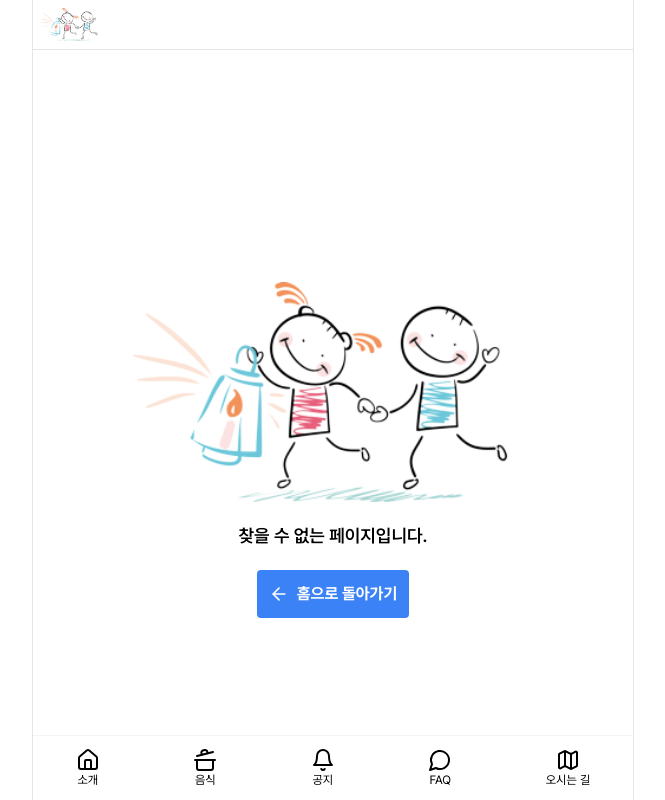
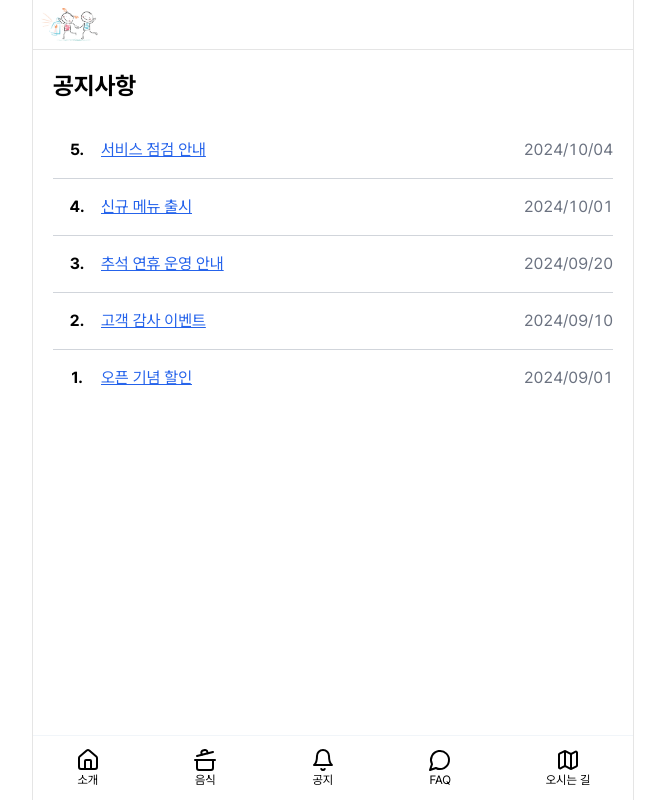
Before and after one commit to Youth-Restaurant/website, a Next.js app: page /notices in a window 1280 px wide. Before the commit this address had no page. Shown: the top 800 px of the page, without its empty margins (307-972 px from the left). Built offline with nearby package versions, Linux system fonts and the light colour scheme; no server answers.

Commit message:
feat: 공지사항 페이지 SSR 구현

```diff
--- /dev/null
+++ b/app/api/notices/route.ts
@@ -0,0 +1,37 @@
+import { NextResponse } from "next/server";
+
+export async function GET() {
+  const notices = [
+    {
+      id: 5,
+      title: "서비스 점검 안내",
+      date: "2024/10/04",
+      content: "서비스 점검이 예정되어 있습니다.",
+    },
+    {
+      id: 4,
+      title: "신규 메뉴 출시",
+      date: "2024/10/01",
+      content: "신규 메뉴가 추가되었습니다.",
+    },
+    {
+      id: 3,
+      title: "추석 연휴 운영 안내",
+      date: "2024/09/20",
+      content: "추석 연휴 기간 동안의 운영 시간을 안내드립니다.",
+    },
+    {
+      id: 2,
+      title: "고객 감사 이벤트",
+      date: "2024/09/10",
+      content: "고객 감사 이벤트가 시작됩니다.",
+    },
+    {
+      id: 1,
+      title: "오픈 기념 할인",
+      date: "2024/09/01",
+      content: "오픈을 기념하여 특별 할인을 진행합니다.",
+    },
+  ];
+  return NextResponse.json(notices);
+}
--- /dev/null
+++ b/app/notices/[id]/page.tsx
@@ -0,0 +1,43 @@
+import { notFound } from "next/navigation";
+import BackButton from "@/components/BackButton";
+
+interface Notice {
+  id: number;
+  title: string;
+  date: string;
+  content: string;
+}
+
+export default async function NoticeDetailPage({
+  params,
+}: {
+  params: { id: string };
+}) {
+  const res = await fetch(`${process.env.NEXT_PUBLIC_API_URL}/api/notices`);
+  if (!res.ok) {
+    console.error("Failed to fetch notices:", res.status, res.statusText);
+    return notFound();
+  }
+
+  const notices: Notice[] = await res.json();
+  const noticeId = parseInt(params.id, 10);
+  if (isNaN(noticeId)) {
+    console.error("Invalid notice ID:", params.id);
+    return notFound();
+  }
+
+  const notice = notices.find((n) => n.id === noticeId);
+
+  if (!notice) {
+    return notFound();
+  }
+
+  return (
+    <main className="min-h-screen p-5">
+      <h1 className="text-2xl font-bold mb-5">{notice.title}</h1>
+      <p className="text-gray-700 mb-2">{notice.date}</p>
+      <div className="mt-4 mb-10">{notice.content}</div>
+      <BackButton href="/notices" label="공지사항 목록으로 돌아가기" />
+    </main>
+  );
+}
--- /dev/null
+++ b/app/notices/page.tsx
@@ -0,0 +1,48 @@
+import Link from "next/link";
+
+interface Notice {
+  id: number;
+  title: string;
+  date: string;
+  content: string;
+}
+
+export default async function NoticesPage() {
+  let notices: Notice[] = [];
+
+  try {
+    const res = await fetch(`${process.env.NEXT_PUBLIC_API_URL}/api/notices`, {
+      cache: "no-store",
+    });
+    if (!res.ok) {
+      throw new Error("Failed to fetch notices");
+    }
+    notices = await res.json();
+  } catch (error) {
+    console.error("Error fetching notices:", error);
+  }
+
+  return (
+    <main className="min-h-screen p-5">
+      <h1 className="text-2xl font-bold mb-5">공지사항</h1>
+      <ul className="divide-y divide-gray-300">
+        {notices
+          .sort((a, b) => b.id - a.id) // 내림차순 정렬
+          .map((notice) => (
+            <li key={notice.id} className="flex items-center py-4">
+              <span className="w-12 text-center font-bold">{notice.id}.</span>
+              <Link
+                href={`/notices/${notice.id}`}
+                className="flex-1 text-blue-600 underline"
+              >
+                {notice.title}
+              </Link>
+              <span className="w-32 text-right text-gray-500 tabular-nums">
+                {notice.date}
+              </span>
+            </li>
+          ))}
+      </ul>
+    </main>
+  );
+}
```
